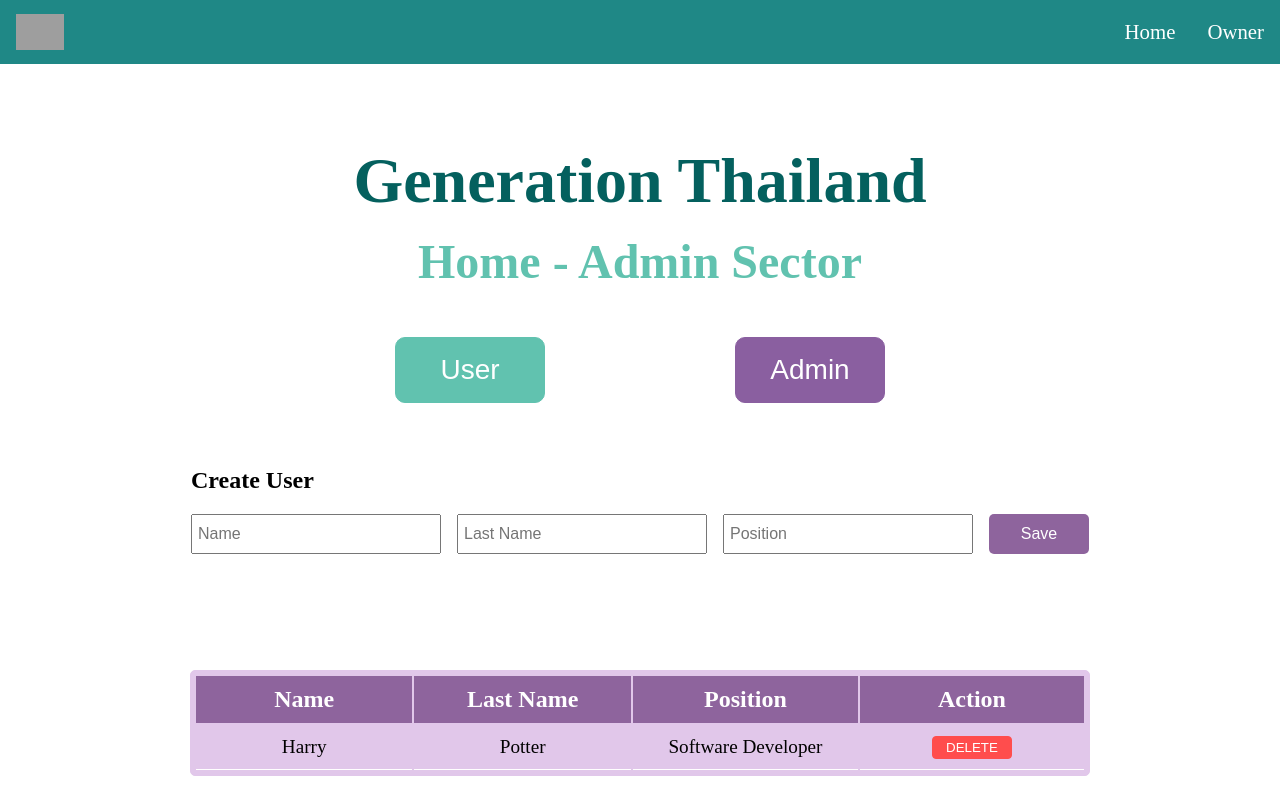
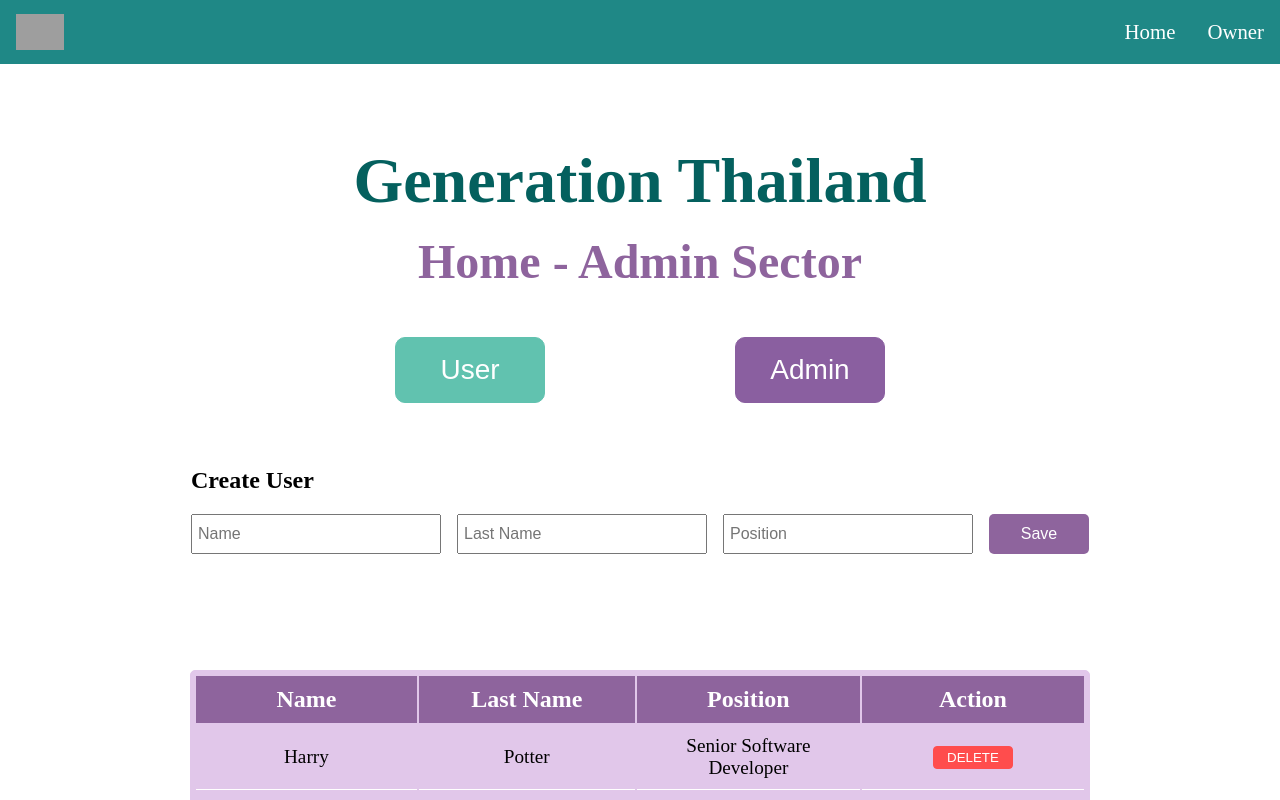
Before and after one commit to ChutimanKrataithong/kwan-react-assignment, a React (Vite) app: page /admin in a window 1280 px wide. Shown: the top 800 px of the page. Built offline with nearby package versions, Linux system fonts and the light colour scheme; grey boxes are pictures that could not be loaded.

Commit message:
test program

```diff
--- a/src/Admin.jsx
+++ b/src/Admin.jsx
@@ -1,14 +1,58 @@
-import React, { useState } from 'react'
+import React, { useEffect, useState } from 'react'
 import Layout from './Layout'
 import { Link } from 'react-router-dom'
 import './index.css'
-
+import useFormData from './FormDataContext'
 
 const Admin = () => {
-    const [name,setName] = useState();
-    const [lastName,setLastName] = useState();
-    const [position,setPositions] = useState();
-    const [deleteData,setDeleteData] = useState();
+    // const [name,setName] = useState('');
+    // const [lastName,setLastName] = useState('');
+    // const [position,setPosition] = useState('');
+    const {dataArray, setDataArray, newData, setNewData} = useFormData();
+
+    // const handleNameChange = (event) => {
+    //     setName(event.target.value);
+    // }
+    // const handleLastNameChange = (event) => {
+    //     setLastName(event.target.value);
+    // }
+    // const handlePositionChange = (event) => {
+    //     setPosition(event.target.value);
+    // }
+    // const [counter,setCounter] = useState(1);
+    // const generateID = () => {
+    //     const nextID = `E${String(counter).padStart(3, '0')}`;
+    //     setCounter(counter + 1);
+    //     return nextID;
+    // }
+    useEffect(()=>{
+        const mockData = [
+            { id:'E001', name: 'Harry', lastname: 'Potter', position: 'Senior Software Developer'},
+            { id:'E002', name: 'Hermione', lastname: 'Granger', position: 'Product Manager'},
+            { id:'E003', name: 'Ronald', lastname: 'Weasley', position: 'Junior Software Developer'},
+            { id:'E004', name: 'Draco', lastname: 'Malfoy', position: 'Business Analyst'},
+          ];
+        setDataArray(mockData);
+    },[])
+
+    const handleSubmit = (event) => {
+        event.preventDefault();
+        // generate ID which ech ID start with E and followed by number : format 'E001'
+        const userData ={
+            id: `E00${dataArray.length + 1}`,
+            name: newData.name,
+            lastname: newData.lastname,
+            position: newData.position,
+        }
+        console.log(userData);
+        setDataArray([...dataArray, userData]); //add data to array
+        setNewData({name:'',lastname:'',position:''});
+    }
+
+    const handleDelete = (id) => {
+        const updateDataArray = dataArray.filter((userData) => userData.id !== id);
+        setDataArray(updateDataArray);
+    }
 
     return (
         <Layout>
@@ -21,19 +65,22 @@ const Admin = () => {
                 </div>
                 <div className="create-user-data">
                     <h2>Create User</h2>
-                    <form>
-                    <input type="text" name="name" id="name" placeholder='Name'/>
-                    <input type="text" name="name" id="name" placeholder='Last Name'/>
-                    <input type="text" name="name" id="name" placeholder='Position'/>
-                    <button className='btn-save-data'>Save</button>
+                    <form onSubmit={handleSubmit}>
+                    <input type="text" name="name" id="name" placeholder='Name'
+                    value={newData.name} onChange={(e) => setNewData({...newData, name: e.target.value})}/>
+                    <input type="text" name="lastname" id="lastname" placeholder='Last Name'
+                    value={newData.lastName} onChange={(e) => setNewData({...newData, lastname: e.target.value})}/>
+                    <input type="text" name="position" id="position" placeholder='Position'
+                    value={newData.position} onChange={(e) => setNewData({...newData, position: e.target.value})}/>
+                    <button type='submit' className='btn-save-data'>Save</button>
                     </form>
                 </div>
-                <TableData/>
+                <TableData dataArray={dataArray} handleDelete={handleDelete}/>
             </div>
         </Layout>
     )
 }
-const TableData = () => {
+const TableData = ({dataArray,handleDelete}) => {
     return (
         <table className='admin-table'>
             <thead>
@@ -45,12 +92,14 @@ const TableData = () => {
                 </tr>
             </thead>
             <tbody>
-                <tr>
-                    <td>Harry</td>
-                    <td>Potter</td>
-                    <td>Software Developer</td>
-                    <td><button className='delete-action'>DELETE</button></td>
+                {dataArray.map((userData) =>
+                    <tr key={userData.id}>
+                    <td>{userData.name}</td>
+                    <td>{userData.lastname}</td>
+                    <td>{userData.position}</td>
+                    <td><button className='delete-action' onClick={() => handleDelete(userData.id)}>DELETE</button></td>
                 </tr>
+                )}
             </tbody>
         </table>
     )
--- /dev/null
+++ b/src/FormDataContext.jsx
@@ -0,0 +1,24 @@
+import React, { useContext, useState, createContext } from 'react'
+import User from './User';
+import Admin from './Admin';
+
+const FormDataContext = createContext(); //create context
+
+export const FormDataProvider = ({children}) => {
+    const [dataArray,setDataArray] = useState([]);
+    const [newData,setNewData] = useState({name: '',lastname: '',position: ''})
+    return(
+        <FormDataContext.Provider value={{dataArray,setDataArray,newData,setNewData}}>
+            {children}
+        </FormDataContext.Provider>
+    );
+}
+
+const useFormData = () => {
+    const context = useContext(FormDataContext);
+    if (!context){
+        throw new Error('useFormData must be use within a FormDataProvider');
+    }
+    return context;
+}
+export default useFormData
--- a/src/Owner.jsx
+++ b/src/Owner.jsx
@@ -9,7 +9,7 @@ const Owner = () => {
                 <h1>Kwan - Group L - 18</h1>
                 <img src="/public/programmer.png" alt="owner page image" />
                 <div className="shortbio">
-                    <h3>Short Bio:</h3>
+                    <h3>Short Biography:</h3>
                     <p>Lorem ipsum dolor sit amet consectetur adipisicing elit. Itaque aliquam, molestiae quidem repellat dolores natus error. Accusamus dolorum atque ab odio harum quam voluptate, architecto numquam, magni cupiditate labore voluptas deserunt, consequatur voluptatibus consequuntur maiores asperiores quasi quis. Est, nisi, neque libero natus quisquam possimus accusantium mollitia commodi iusto animi porro maxime, totam amet! Iure doloremque reiciendis, officiis nostrum corporis aut. Maxime nesciunt voluptatibus facilis quam, ullam soluta hic, ratione mollitia exercitationem accusantium deserunt doloribus sed modi corrupti fugiat expedita blanditiis, dolores excepturi animi. Eveniet, molestiae minima! Sed saepe itaque provident, non alias maxime inventore nesciunt voluptatem sunt, numquam autem.</p>
                 </div>
             </div>
--- a/src/User.jsx
+++ b/src/User.jsx
@@ -1,16 +1,13 @@
-import React from 'react'
+import React, { useEffect } from 'react'
 import Layout from './Layout'
 import { Link } from 'react-router-dom'
+import useFormData from './FormDataContext'
 import './index.css'
 
-const mockData = [
-    { id:'E001', name: 'Harry', lastname: 'Potter', position: 'Senior Software Developer'},
-    { id:'E002', name: 'Hermione', lastname: 'Granger', position: 'Product Manager'},
-    { id:'E003', name: 'Ronald', lastname: 'Weasley', position: 'Junior Software Developer'},
-    { id:'E004', name: 'Draco', lastname: 'Malfoy', position: 'Business Analyst'},
-  ]
+
 
 const User = () => {
+    const {dataArray} = useFormData();
 
     return (
         <Layout>
@@ -30,11 +27,13 @@ const User = () => {
                         </tr>
                     </thead>
                     <tbody>
-                        <tr>
-                            <td>Harry</td>
-                            <td>Potter</td>
-                            <td>Software Developer</td>
-                        </tr>
+                        {dataArray.map((userData) => (
+                            <tr key={userData.id}>
+                                <td>{userData.name}</td>
+                                <td>{userData.lastname}</td>
+                                <td>{userData.position}</td>
+                            </tr>
+                        ))}
                     </tbody>
                 </table>
             </div>
--- a/src/index.css
+++ b/src/index.css
@@ -149,7 +149,7 @@ th, td{
 }
 .admin-h2{
     font-size: 3rem;
-    color: rgb(97, 194, 175);
+    color: rgb(142, 100, 157);
 }
 .admin-table{
     border: 1px solid rgb(225, 199, 234);
@@ -220,7 +220,7 @@ input{
 }
 .owner-page h1{
     font-size: 3rem;
-    color: rgb(13, 78, 80)
+    color: rgb(18, 109, 89);
 }
 .owner-page img{
     width: 20rem;
@@ -234,7 +234,10 @@ input{
     text-align: left;
     padding-left: 2rem;
     font-size: 2rem;
+    color: rgb(18, 109, 89);
 }
 .shortbio p {
     margin: 1rem;
+    font-size: 1.5em;
+    color: rgb(0, 88, 69);
 }
--- a/src/main.jsx
+++ b/src/main.jsx
@@ -4,6 +4,7 @@ import App from './App.jsx'
 import Owner from './Owner.jsx'
 import User from './User.jsx'
 import Admin from './Admin.jsx'
+import { FormDataProvider } from './FormDataContext.jsx'
 import './index.css'
 import { createBrowserRouter,RouterProvider } from 'react-router-dom'
 
@@ -16,6 +17,8 @@ const router = createBrowserRouter([
 
 ReactDOM.createRoot(document.getElementById('root')).render(
   <React.StrictMode>
+    <FormDataProvider>
     <RouterProvider router={router}/>
+    </FormDataProvider>
   </React.StrictMode>
 )
```
